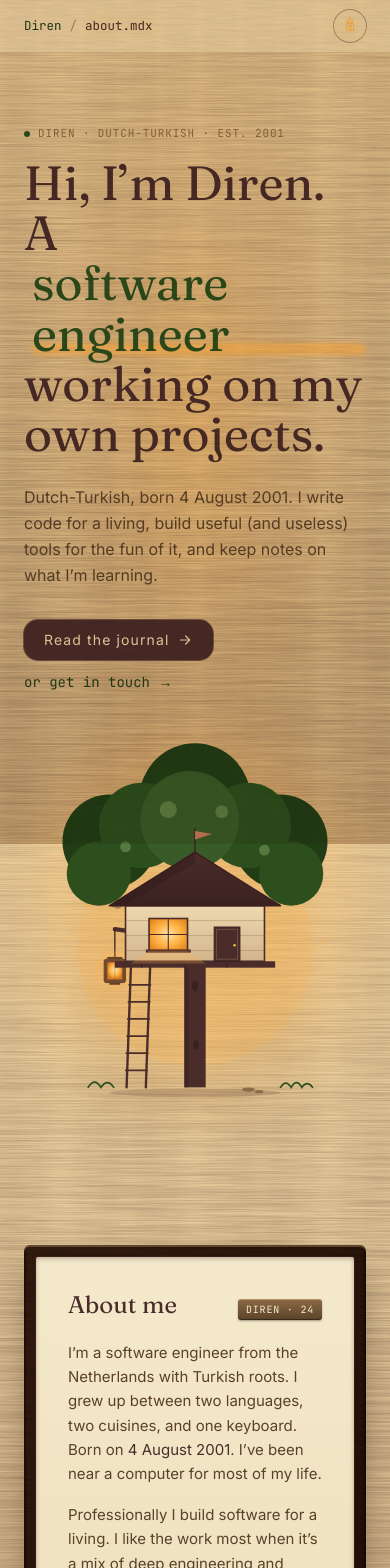
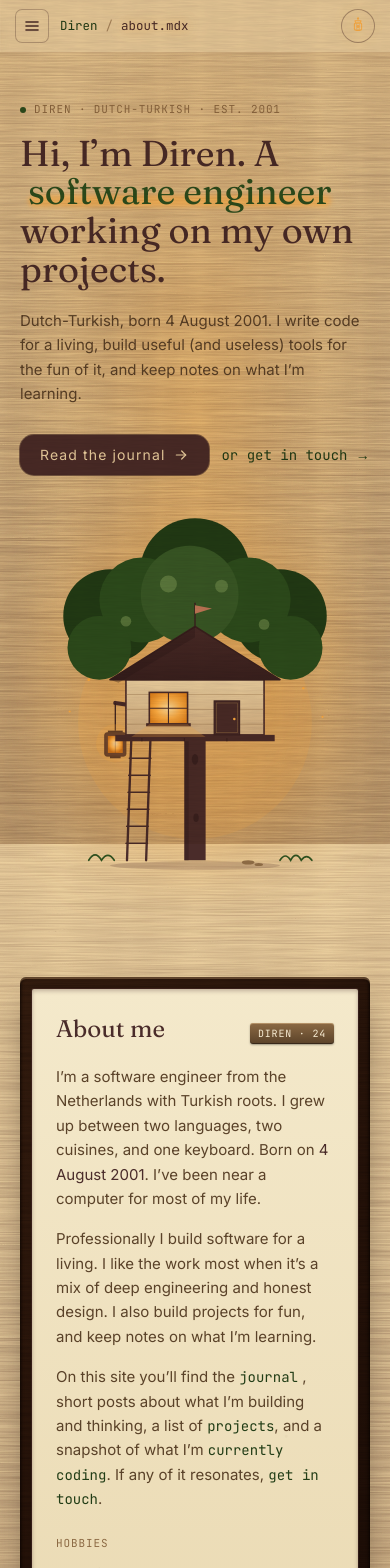
Before and after one commit to TsDiren22/TreehouseBlog, a Next.js app: page / in a window 390 px wide. Shown: the top 1568 px of the page. Built offline with nearby package versions, Linux system fonts and the light colour scheme.

Commit message:
feature: add responsive mobile view

```diff
--- a/app/contact/page.tsx
+++ b/app/contact/page.tsx
@@ -8,7 +8,7 @@ export const metadata = {
 
 export default function ContactPage() {
   return (
-    <div className="mx-auto flex max-w-3xl flex-col gap-4 px-6 py-10 md:px-10">
+    <div className="mx-auto flex max-w-3xl flex-col gap-4 px-5 py-8 sm:px-6 sm:py-10 md:px-10">
       <PageHeader
         eyebrow="§ contact"
         title="Get in touch"
@@ -16,8 +16,8 @@ export default function ContactPage() {
       />
 
       <div className="oak-frame">
-        <div className="oak-mat p-8 md:p-10">
-          <dl className="grid gap-5 md:grid-cols-2">
+        <div className="oak-mat p-6 sm:p-8 md:p-10">
+          <dl className="grid gap-5 sm:grid-cols-2">
             {/* add email row */}
             <ContactRow
               label="email"
--- a/app/journal/page.tsx
+++ b/app/journal/page.tsx
@@ -8,7 +8,7 @@ export const metadata = {
 
 export default function JournalPage() {
   return (
-    <div className="mx-auto flex max-w-3xl flex-col gap-4 px-6 py-10 md:px-10">
+    <div className="mx-auto flex max-w-3xl flex-col gap-4 px-5 py-8 sm:px-6 sm:py-10 md:px-10">
       <PageHeader
         eyebrow="§ journal"
         title="Journal"
@@ -16,7 +16,7 @@ export default function JournalPage() {
       />
 
       <div className="oak-frame">
-        <div className="oak-mat flex min-h-[320px] flex-col items-center justify-center gap-3 p-10 text-center">
+        <div className="oak-mat flex min-h-[240px] flex-col items-center justify-center gap-3 p-6 text-center sm:min-h-[320px] sm:p-10">
           <span className="oak-nameplate">entry 00</span>
           <p className="font-serif text-3xl text-mahogany md:text-4xl">
             Coming soon
--- a/app/page.tsx
+++ b/app/page.tsx
@@ -4,7 +4,7 @@ import { SiteFooter } from "@/components/SiteFooter";
 
 export default function Home() {
   return (
-    <div className="mx-auto flex max-w-5xl flex-col gap-4 px-6 py-10 md:px-10">
+    <div className="mx-auto flex max-w-5xl flex-col gap-4 px-5 py-8 sm:px-6 sm:py-10 md:px-10">
       <Hero />
       <About />
       <RecentPosts />
@@ -16,7 +16,8 @@ export default function Home() {
 
 function Hero() {
   return (
-    <section className="relative grid items-center gap-8 pt-8 pb-20
+    <section className="relative grid items-center gap-6 pt-4 pb-12
+                        sm:gap-8 sm:pt-8 sm:pb-20
                         md:pt-12 lg:grid-cols-[1.1fr_1fr] lg:gap-12">
       <div className="relative flex flex-col items-start">
         <span className="eyebrow mb-4">
@@ -24,7 +25,8 @@ function Hero() {
           diren &middot; dutch-turkish &middot; est. 2001
         </span>
 
-        <h1 className="font-serif text-5xl leading-[1.05] text-mahogany md:text-6xl">
+        <h1 className="font-serif text-[2.25rem] leading-[1.08] text-mahogany
+                       sm:text-5xl sm:leading-[1.05] md:text-6xl">
           Hi, I&rsquo;m Diren. A
           <span className="relative ml-2 inline-block">
             <span className="relative z-10 text-pine">software engineer</span>
@@ -36,13 +38,14 @@ function Hero() {
           {" "}working on my own projects.
         </h1>
 
-        <p className="mt-6 max-w-xl font-sans text-base leading-relaxed text-bark-700 md:text-lg">
+        <p className="mt-5 max-w-xl font-sans text-[15px] leading-relaxed text-bark-700
+                      sm:mt-6 sm:text-base md:text-lg">
           Dutch-Turkish, born 4 August 2001. I write code for a living,
           build useful (and useless) tools for the fun of it, and keep notes on what
           I&rsquo;m learning.
         </p>
 
-        <div className="mt-8 flex flex-wrap items-center gap-3">
+        <div className="mt-7 flex flex-wrap items-center gap-3 sm:mt-8">
           <Link href="/journal" className="btn-lantern">
             Read the journal
             <ArrowIcon className="h-4 w-4" />
@@ -53,7 +56,7 @@ function Hero() {
         </div>
       </div>
 
-      <div className="relative mx-auto w-full max-w-[420px] lg:max-w-none">
+      <div className="relative mx-auto w-full max-w-[340px] sm:max-w-[420px] lg:max-w-none">
         <div
           aria-hidden="true"
           className="pointer-events-none absolute inset-6 -z-10 rounded-full bg-lantern/30 blur-2xl"
@@ -66,10 +69,10 @@ function Hero() {
 
 function About() {
   return (
-    <section id="about" className="py-10">
+    <section id="about" className="py-8 sm:py-10">
       <div className="oak-frame">
-        <div className="oak-mat p-8 md:p-10">
-          <div className="mb-5 flex items-baseline justify-between gap-4">
+        <div className="oak-mat p-6 sm:p-8 md:p-10">
+          <div className="mb-5 flex flex-wrap items-baseline justify-between gap-x-4 gap-y-2">
             <h2 className="font-serif text-2xl text-mahogany md:text-3xl">
               About me
             </h2>
@@ -127,8 +130,8 @@ function About() {
 
 function RecentPosts() {
   return (
-    <section id="journal" className="py-10">
-      <header className="mb-8 flex items-baseline justify-between gap-4">
+    <section id="journal" className="py-8 sm:py-10">
+      <header className="mb-6 flex flex-wrap items-baseline justify-between gap-x-4 gap-y-2 sm:mb-8">
         <div>
           <p className="eyebrow">§ journal</p>
           <h2 className="mt-1 font-serif text-2xl text-mahogany md:text-3xl">
@@ -141,7 +144,7 @@ function RecentPosts() {
       </header>
 
       <div className="oak-frame">
-        <div className="oak-mat flex min-h-[260px] flex-col items-center justify-center gap-3 p-10 text-center">
+        <div className="oak-mat flex min-h-[220px] flex-col items-center justify-center gap-3 p-6 text-center sm:min-h-[260px] sm:p-10">
           <span className="oak-nameplate">entry 00</span>
           <p className="font-serif text-3xl text-mahogany md:text-4xl">
             Coming soon
@@ -157,8 +160,8 @@ function RecentPosts() {
 
 function ClosingLine() {
   return (
-    <section className="py-8">
-      <p className="mx-auto max-w-xl text-center font-serif text-lg leading-relaxed text-mahogany">
+    <section className="py-6 sm:py-8">
+      <p className="mx-auto max-w-xl px-2 text-center font-serif text-base leading-relaxed text-mahogany sm:text-lg">
         If anything here was interesting, or you&rsquo;re working on
         something with cool that you want to share, {" "}
         <Link href="/contact" className="link-pine">
--- a/app/projects/page.tsx
+++ b/app/projects/page.tsx
@@ -8,7 +8,7 @@ export const metadata = {
 
 export default function ProjectsPage() {
   return (
-    <div className="mx-auto flex max-w-3xl flex-col gap-4 px-6 py-10 md:px-10">
+    <div className="mx-auto flex max-w-3xl flex-col gap-4 px-5 py-8 sm:px-6 sm:py-10 md:px-10">
       <PageHeader
         eyebrow="§ projects"
         title="Projects"
@@ -16,7 +16,7 @@ export default function ProjectsPage() {
       />
 
       <div className="oak-frame">
-        <div className="oak-mat flex min-h-[320px] flex-col items-center justify-center gap-3 p-10 text-center">
+        <div className="oak-mat flex min-h-[240px] flex-col items-center justify-center gap-3 p-6 text-center sm:min-h-[320px] sm:p-10">
           <span className="oak-nameplate">fig. 01</span>
           <p className="font-serif text-3xl text-mahogany md:text-4xl">
             Coming soon
--- a/components/Breadcrumb.tsx
+++ b/components/Breadcrumb.tsx
@@ -4,6 +4,7 @@ import Link from "next/link";
 import { usePathname } from "next/navigation";
 import type { ReactNode } from "react";
 import { LanternToggle } from "./LanternToggle";
+import { MobileNav } from "./MobileNav";
 
 export type Crumb = {
   label: string;
@@ -37,7 +38,9 @@ export function Breadcrumb() {
                  border-b border-bark-300/40
                  bg-birch-light/75 backdrop-blur-sm"
     >
-      <div className="flex items-center gap-3 px-6 py-2.5">
+      <div className="flex items-center gap-3 px-4 py-2.5 md:px-6">
+        <MobileNav />
+
         <span className="hidden items-center gap-1.5 md:flex">
           <Dot className="bg-mahogany/70" />
           <Dot className="bg-pine/70" />
--- /dev/null
+++ b/components/MobileNav.tsx
@@ -0,0 +1,155 @@
+"use client";
+
+import { useEffect, useState } from "react";
+import Link from "next/link";
+import { usePathname } from "next/navigation";
+import type { SVGProps } from "react";
+
+const NAV_ITEMS: { href: string; label: string; file: string }[] = [
+  { href: "/",         label: "About",    file: "about.mdx" },
+  { href: "/projects", label: "Projects", file: "projects/" },
+  { href: "/journal",  label: "Journal",  file: "journal/" },
+  { href: "/signals",  label: "Signals",  file: "signals.tsx" },
+  { href: "/contact",  label: "Contact",  file: "contact.mdx" },
+];
+
+function isActive(href: string, pathname: string): boolean {
+  return href === "/" ? pathname === "/" : pathname.startsWith(href);
+}
+
+export function MobileNav() {
+  const pathname = usePathname() ?? "/";
+  const [open, setOpen] = useState(false);
+
+  // Lock body scroll + handle Escape while the drawer is open.
+  useEffect(() => {
+    if (!open) return;
+    const onKey = (e: KeyboardEvent) => {
+      if (e.key === "Escape") setOpen(false);
+    };
+    const prev = document.body.style.overflow;
+    document.body.style.overflow = "hidden";
+    window.addEventListener("keydown", onKey);
+    return () => {
+      document.body.style.overflow = prev;
+      window.removeEventListener("keydown", onKey);
+    };
+  }, [open]);
+
+  return (
+    <>
+      <button
+        type="button"
+        onClick={() => setOpen(true)}
+        aria-label="Open navigation"
+        aria-expanded={open}
+        className="md:hidden inline-flex h-8 w-8 shrink-0 items-center justify-center
+                   rounded-md ring-1 ring-mahogany/30 text-mahogany
+                   transition-colors hover:bg-birch-shadow/40"
+      >
+        <HamburgerIcon className="h-4 w-4" />
+      </button>
+
+      <div
+        aria-hidden="true"
+        onClick={() => setOpen(false)}
+        className={`md:hidden fixed inset-0 z-40 bg-mahogany/40 backdrop-blur-sm
+                    transition-opacity duration-300 ${
+                      open ? "opacity-100" : "pointer-events-none opacity-0"
+                    }`}
+      />
+
+      <aside
+        aria-hidden={!open}
+        aria-label="Mobile navigation"
+        className={`md:hidden fixed inset-y-0 left-0 z-50 flex w-[82%] max-w-[320px]
+                    flex-col bg-birch-light shadow-plank
+                    transition-transform duration-300 ease-out ${
+                      open ? "translate-x-0" : "-translate-x-full"
+                    }`}
+      >
+        <div className="flex items-center justify-between gap-3 border-b border-bark-300/40 px-4 pt-4 pb-3">
+          <div className="min-w-0">
+            <p className="font-mono text-[10px] uppercase tracking-carved text-bark-500">
+              Menu
+            </p>
+            <p className="mt-0.5 truncate font-serif text-base text-mahogany">
+              diren
+            </p>
+          </div>
+          <button
+            type="button"
+            onClick={() => setOpen(false)}
+            aria-label="Close navigation"
+            className="inline-flex h-8 w-8 shrink-0 items-center justify-center
+                       rounded-md ring-1 ring-mahogany/30 text-mahogany
+                       transition-colors hover:bg-birch-shadow/40"
+          >
+            <CloseIcon className="h-4 w-4" />
+          </button>
+        </div>
+
+        <nav className="flex-1 overflow-y-auto p-3">
+          <ul className="space-y-1">
+            {NAV_ITEMS.map((item) => {
+              const active = isActive(item.href, pathname);
+              return (
+                <li key={item.href}>
+                  <Link
+                    href={item.href}
+                    onClick={() => setOpen(false)}
+                    data-active={active ? "true" : "false"}
+                    className="group flex items-baseline justify-between gap-3
+                               rounded-md px-3 py-3
+                               ring-1 ring-transparent transition-colors
+                               hover:bg-birch-shadow/40
+                               data-[active=true]:bg-lantern/25
+                               data-[active=true]:ring-lantern/40"
+                  >
+                    <span className="font-serif text-lg text-mahogany">
+                      {item.label}
+                    </span>
+                    <span className="font-mono text-[11px] text-pine-700 group-data-[active=true]:text-mahogany">
+                      {item.file}
+                    </span>
+                  </Link>
+                </li>
+              );
+            })}
+          </ul>
+        </nav>
+
+        <div className="border-t border-bark-300/40 px-4 py-3">
+          <p className="flex items-center gap-2 font-mono text-[10.5px] uppercase
+                        tracking-carved text-bark-500">
+            <span className="flicker-dot inline-block h-1.5 w-1.5 rounded-full bg-lantern animate-flicker" />
+            online
+          </p>
+        </div>
+      </aside>
+    </>
+  );
+}
+
+function HamburgerIcon(props: SVGProps<SVGSVGElement>) {
+  return (
+    <svg viewBox="0 0 16 16" fill="none" stroke="currentColor" strokeWidth="1.6"
+         strokeLinecap="round" strokeLinejoin="round" aria-hidden="true" {...props}>
+      <path d="M2 4h12" />
+      <path d="M2 8h12" />
+      <path d="M2 12h12" />
+    </svg>
+  );
+}
+
+function CloseIcon(props: SVGProps<SVGSVGElement>) {
+  return (
+    <svg viewBox="0 0 16 16" fill="none" stroke="currentColor" strokeWidth="1.6"
+         strokeLinecap="round" strokeLinejoin="round" aria-hidden="true" {...props}>
+      <path d="M3.5 3.5l9 9" />
+      <path d="M12.5 3.5l-9 9" />
+    </svg>
+  );
+}
+
+export default MobileNav;
--- a/components/PageHeader.tsx
+++ b/components/PageHeader.tsx
@@ -8,9 +8,9 @@ export function PageHeader({
   lede?: string;
 }) {
   return (
-    <header className="mb-10 flex flex-col gap-3">
+    <header className="mb-8 flex flex-col gap-3 sm:mb-10">
       <span className="eyebrow">{eyebrow}</span>
-      <h1 className="font-serif text-4xl leading-tight text-mahogany md:text-5xl">
+      <h1 className="font-serif text-[2rem] leading-tight text-mahogany sm:text-4xl md:text-5xl">
         {title}
       </h1>
       {lede && (
```
Also changed, not shown: app/signals/page.tsx (+5 -5 lines).
